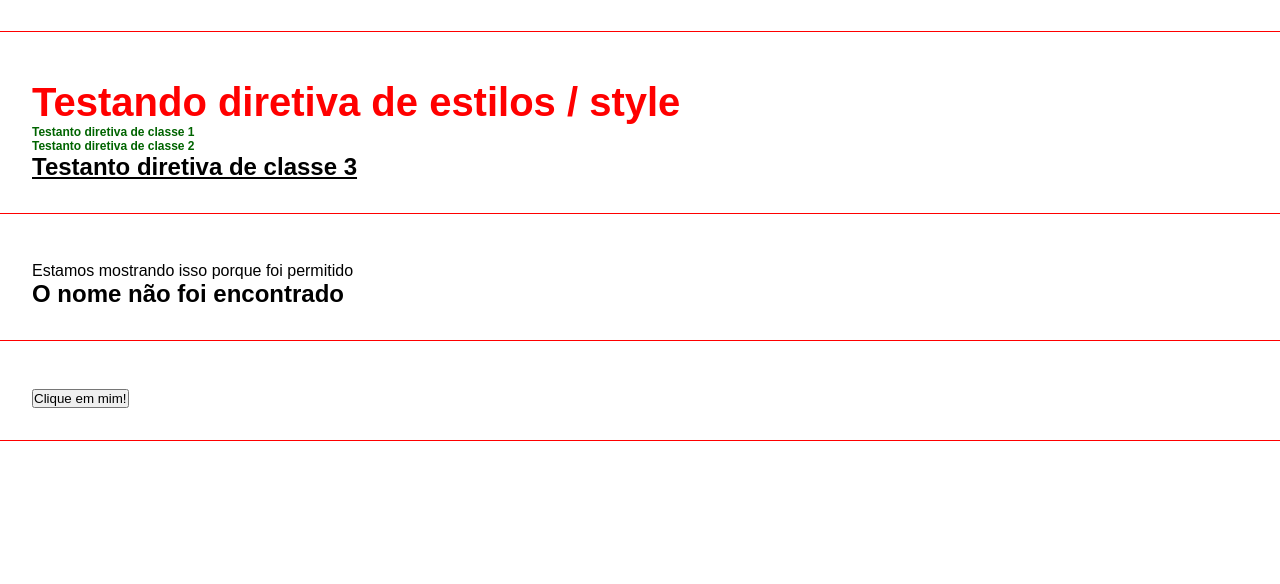
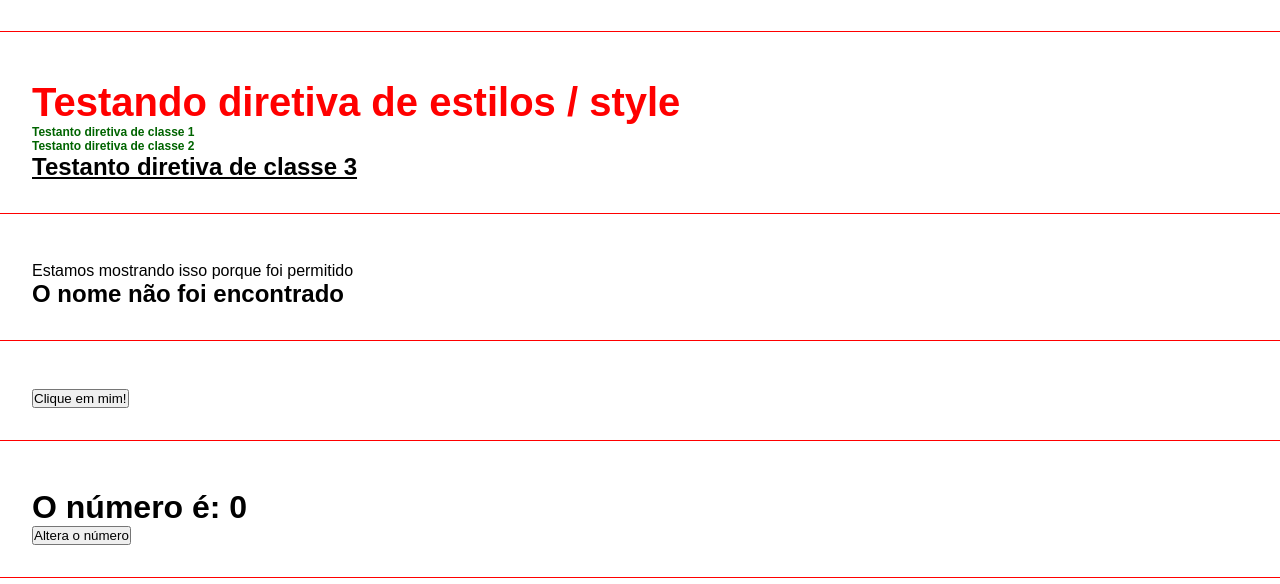
Before and after one commit to alluisi/aula-angular13, an Angular app: page / in a window 1280 px wide. Shown: the part 524-1108 px from the top of the page. Built offline with nearby package versions, Linux system fonts and the light colour scheme.

Commit message:
aula 11/emitindo eventos

```diff
--- a/src/app/app.component.html
+++ b/src/app/app.component.html
@@ -9,3 +9,4 @@
 <app-directives></app-directives>
 <app-if-render></app-if-render>
 <app-eventos></app-eventos>
+<app-emitter></app-emitter>
--- a/src/app/app.module.ts
+++ b/src/app/app.module.ts
@@ -8,6 +8,8 @@
 import { DirectivesComponent } from './components/directives/directives.component';
 import { IfRenderComponent } from './components/if-render/if-render.component';
 import { EventosComponent } from './components/eventos/eventos.component';
+import { EmitterComponent } from './components/emitter/emitter.component';
+import { ChangeNumberComponent } from './components/change-number/change-number.component';
 
 @NgModule({
   declarations: [
@@ -16,7 +18,9 @@
     ParentDataComponent,
     DirectivesComponent,
     IfRenderComponent,
-    EventosComponent
+    EventosComponent,
+    EmitterComponent,
+    ChangeNumberComponent
   ],
   imports: [
     BrowserModule,
--- /dev/null
+++ b/src/app/components/change-number/change-number.component.html
@@ -0,0 +1 @@
+<button (click)="handleClick()">Altera o número</button>
--- /dev/null
+++ b/src/app/components/change-number/change-number.component.ts
@@ -0,0 +1,21 @@
+import { Component, OnInit, Output, EventEmitter } from '@angular/core';
+
+@Component({
+  selector: 'app-change-number',
+  templateUrl: './change-number.component.html',
+  styleUrls: ['./change-number.component.css']
+})
+export class ChangeNumberComponent implements OnInit {
+
+  @Output() changeNumber: EventEmitter<any> = new EventEmitter();
+
+  constructor() { }
+
+  ngOnInit(): void {
+  }
+
+  handleClick() {
+    this.changeNumber.emit();
+  }
+
+}
--- /dev/null
+++ b/src/app/components/emitter/emitter.component.html
@@ -0,0 +1,4 @@
+<div class="class">
+    <h1>O número é: {{ myNumber }}</h1>
+    <app-change-number (changeNumber)="onChangeNumber()"></app-change-number>
+</div>
--- /dev/null
+++ b/src/app/components/emitter/emitter.component.ts
@@ -0,0 +1,21 @@
+import { Component, OnInit } from '@angular/core';
+
+@Component({
+  selector: 'app-emitter',
+  templateUrl: './emitter.component.html',
+  styleUrls: ['./emitter.component.css']
+})
+export class EmitterComponent implements OnInit {
+
+  myNumber: number = 0;
+
+  constructor() { }
+
+  ngOnInit(): void {
+  }
+
+  onChangeNumber() {
+    this.myNumber = Math.floor(Math.random() * 100);
+  }
+
+}
```
Also changed, not shown: src/app/components/change-number/change-number.component.css (added), src/app/components/emitter/emitter.component.css (added), 2 other files (tests, documents, lock files or other folders).
